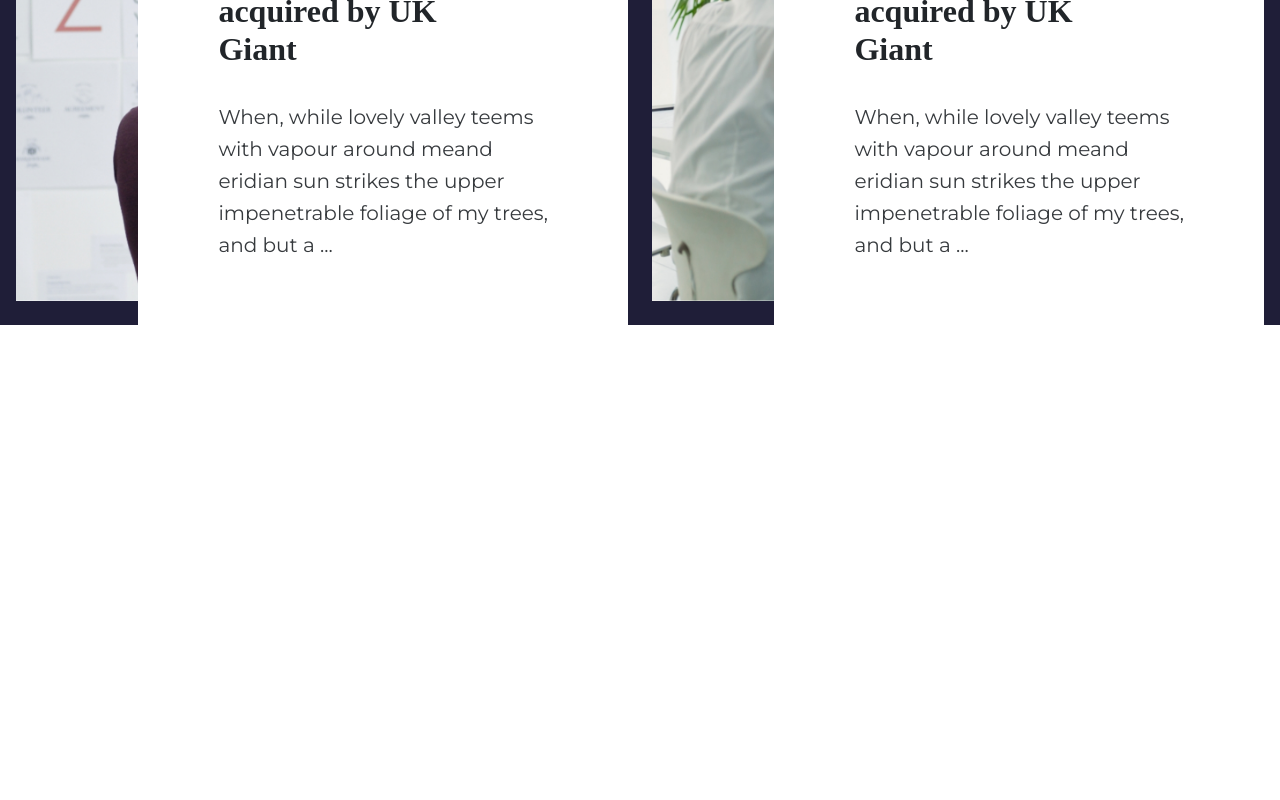
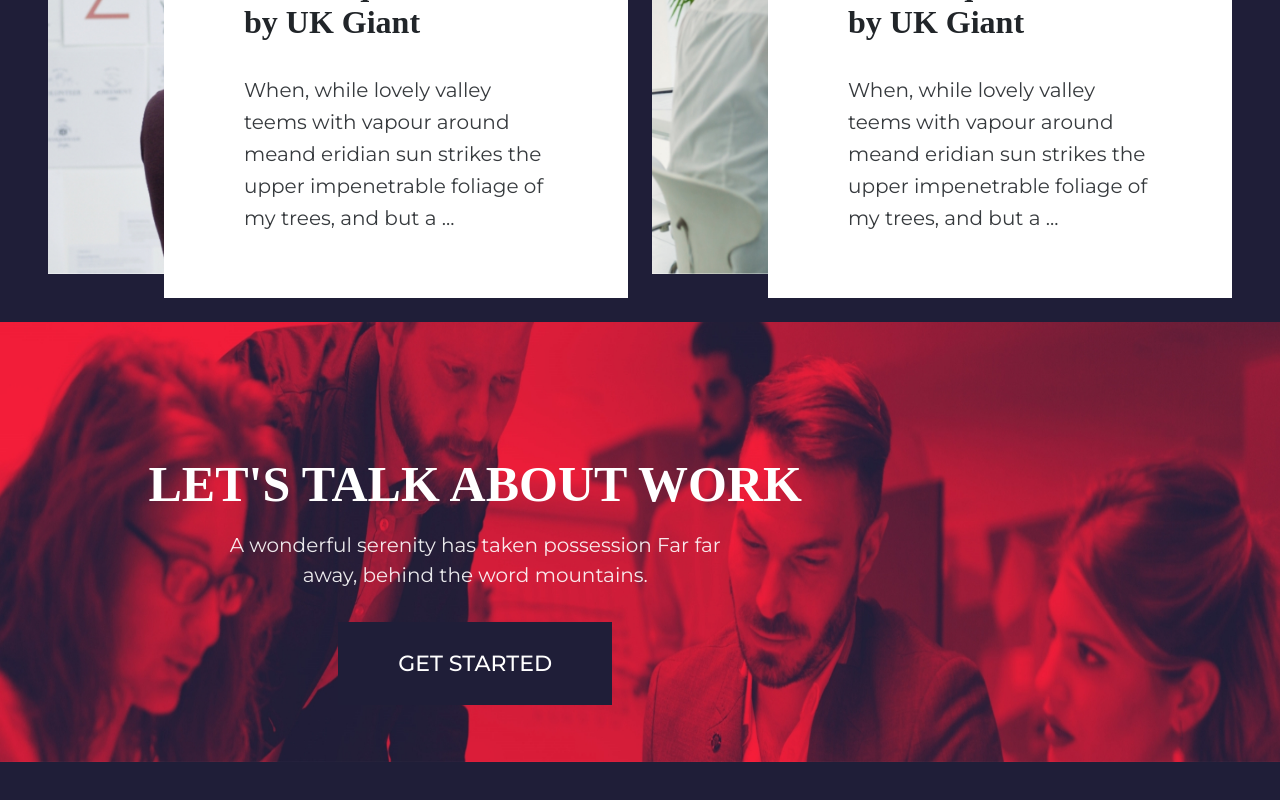
Before and after one commit to GiuseppeIndomenico/proj-html-vuejs, a Vue app: page / in a window 1280 px wide. Shown: the part 4744-5544 px from the top of the page. Before the commit the page ends 5069 px from the top, so only its background shows below. Built offline with nearby package versions, Linux system fonts and the light colour scheme; a web font is replaced by a local one.

Commit message:
start footer

```diff
--- a/src/App.vue
+++ b/src/App.vue
@@ -1,12 +1,14 @@
 <template>
   <HeaderComponent />
   <MainComponent />
+  <FooterComponent />
 </template>
 
 <script>
 import HeaderComponent from './components/HeaderComponent.vue';
 import { store } from './data/store'
 import MainComponent from './components/MainComponent.vue';
+import FooterComponent from './components/FooterComponent.vue';
 export default {
   data() {
     return {
@@ -15,7 +17,8 @@ export default {
   },
   components: {
     HeaderComponent,
-    MainComponent
+    MainComponent,
+    FooterComponent,
   },
 
 }
--- /dev/null
+++ b/src/components/FooterComponent.vue
@@ -0,0 +1,85 @@
+<template>
+    <footer>
+        <div class="img-cont position-relative">
+            <img class="" src="\images\business-people-working-together-on-project-and-B3MZ4TX.jpg" alt="">
+            <div class="d-flex flex-column align-items-center position-absolute gi-text-footer">
+                <h3>LET'S TALK ABOUT WORK</h3>
+                <p>A wonderful serenity has taken possession Far far away, behind the word mountains.</p>
+                <button class="btn-footer">GET STARTED</button>
+            </div>
+
+
+        </div>
+    </footer>
+</template>
+
+<script>
+import { store } from '../data/store';
+
+export default {
+    data() {
+        return {
+            store
+        }
+    },
+}
+</script>
+
+<style lang="scss" scoped>
+@use'../assets/partials/variables.scss' as *;
+
+footer {
+    background-color: $primary;
+    color: $light;
+    height: 100vh;
+
+    .img-cont {
+        width: 100%;
+        height: 55vh;
+
+        img {
+            width: 100%;
+            height: 100%;
+            object-fit: fill;
+        }
+    }
+
+    .btn-footer {
+        padding: 25px 60px;
+        border: 0;
+        transition: all 0.25s;
+        font-size: 22px;
+        font-family: $mont;
+        font-weight: 500;
+        background-color: $primary;
+        color: $light;
+
+        &:hover {
+            background-color: $sec;
+        }
+    }
+
+    .gi-text-footer {
+        top: 30%;
+        right: 30%;
+
+        h3 {
+            font-size: 50px;
+            margin-bottom: 1rem;
+            font-weight: 700;
+            font-family: $bay;
+        }
+
+        p {
+            opacity: 0.9;
+            font-family: $mont;
+            font-size: 20px;
+            width: 65%;
+            text-align: center;
+            padding-bottom: 1rem;
+        }
+
+
+    }
+}
+</style>
--- a/src/components/MainComponent.vue
+++ b/src/components/MainComponent.vue
@@ -40,7 +40,7 @@
         <section class="dark start-chapter ps-4" id="testimonial">
             <div class="row">
                 <div class="col-10">
-                    <h5 class="text-center">TESTIMONIAL</h5>
+                    <h5 class="text-center m-0">TESTIMONIAL</h5>
                 </div>
                 <div class="col-2 d-flex align-items-center justify-content-end ">
                     <div class="gi-tratto short ms-2 me-3"></div>
@@ -57,9 +57,9 @@
                     :cit="test.cit" :work="test.workCompany" />
             </div>
         </section>
-        <section id="blog" class="dark start-chapter py-4 px-3">
+        <section id="blog" class="dark start-chapter p-5">
             <div class="d-flex align-items-center">
-                <div class="gi-tratto short me-2 mb-5"></div>
+                <div class="gi-tratto short me-2 mb-3"></div>
                 <h5>BLOG</h5>
             </div>
             <div class="d-flex align-items-center justify-content-between mb-5">
@@ -100,6 +100,7 @@
             </div>
 
         </section>
+
 
     </main>
 </template>
@@ -261,6 +262,10 @@ h5 {
 
 }
 
+.testimonial {
+    height: 100vh;
+}
+
 .gi-text-card {
     width: 80%;
     font-family: $mont;
```
